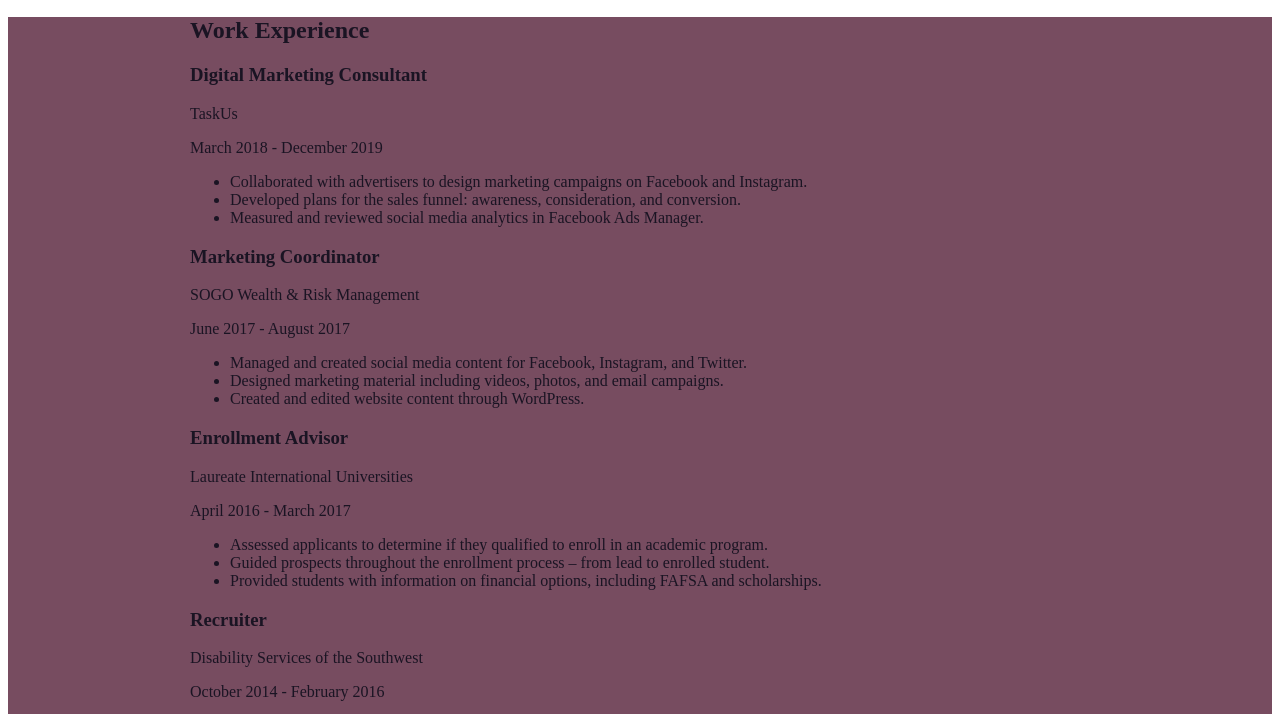
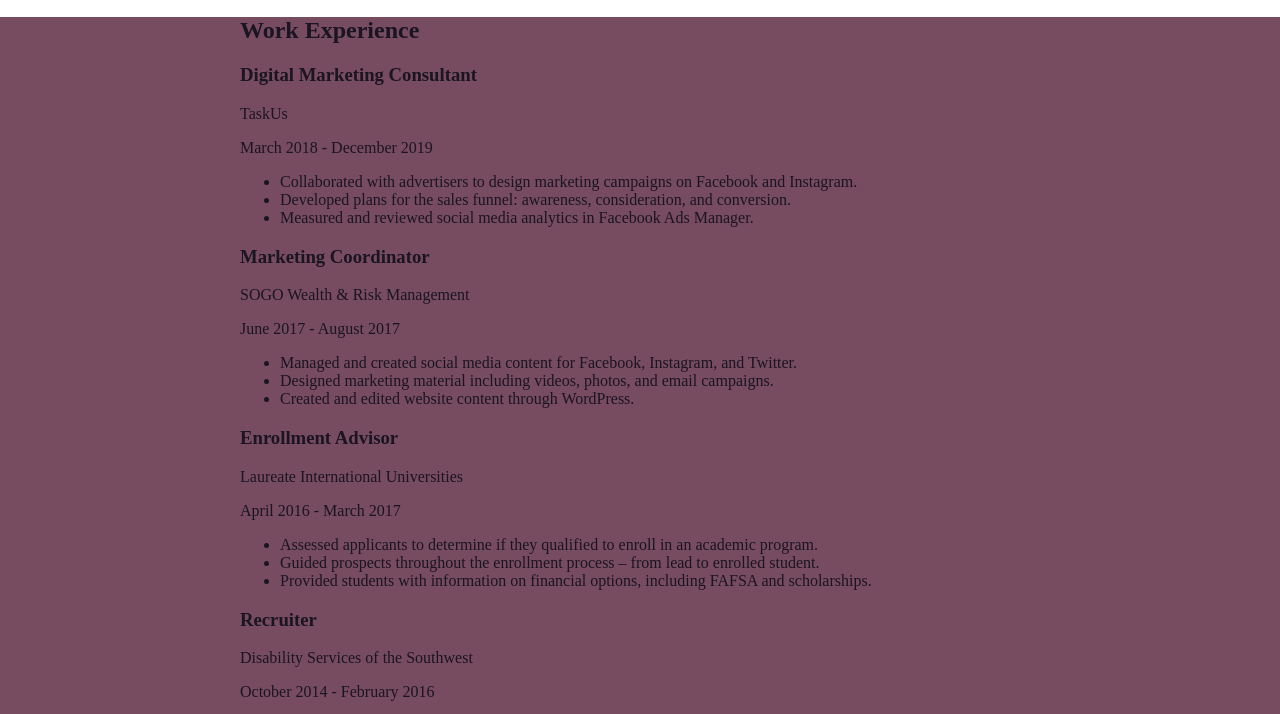
Before and after one commit to marissa-rodriguez/css-portfolio, a plain HTML site: page index.html in a window 1280 px wide. Shown: the part 472-1186 px from the top of the page. Drawn offline with Linux system fonts and the light colour scheme.

Commit message:
fixed margin and padding for the body

```diff
--- a/css/style.css
+++ b/css/style.css
@@ -12,6 +12,8 @@ https://coolors.co/1a1423-372549-774c60-b75d69-eacdc2
 ________________________________________*/
 body {
     color: #1A1423;
+    margin: 0;
+    padding: 0;
 }
 img {
     width: 300px;
@@ -23,7 +25,7 @@ a.hover {
     text-decoration: none;
 }
 .content-wrap {
-    width: 900px;
+    width: 800px;
     margin: 0 auto;
 }
 
```
